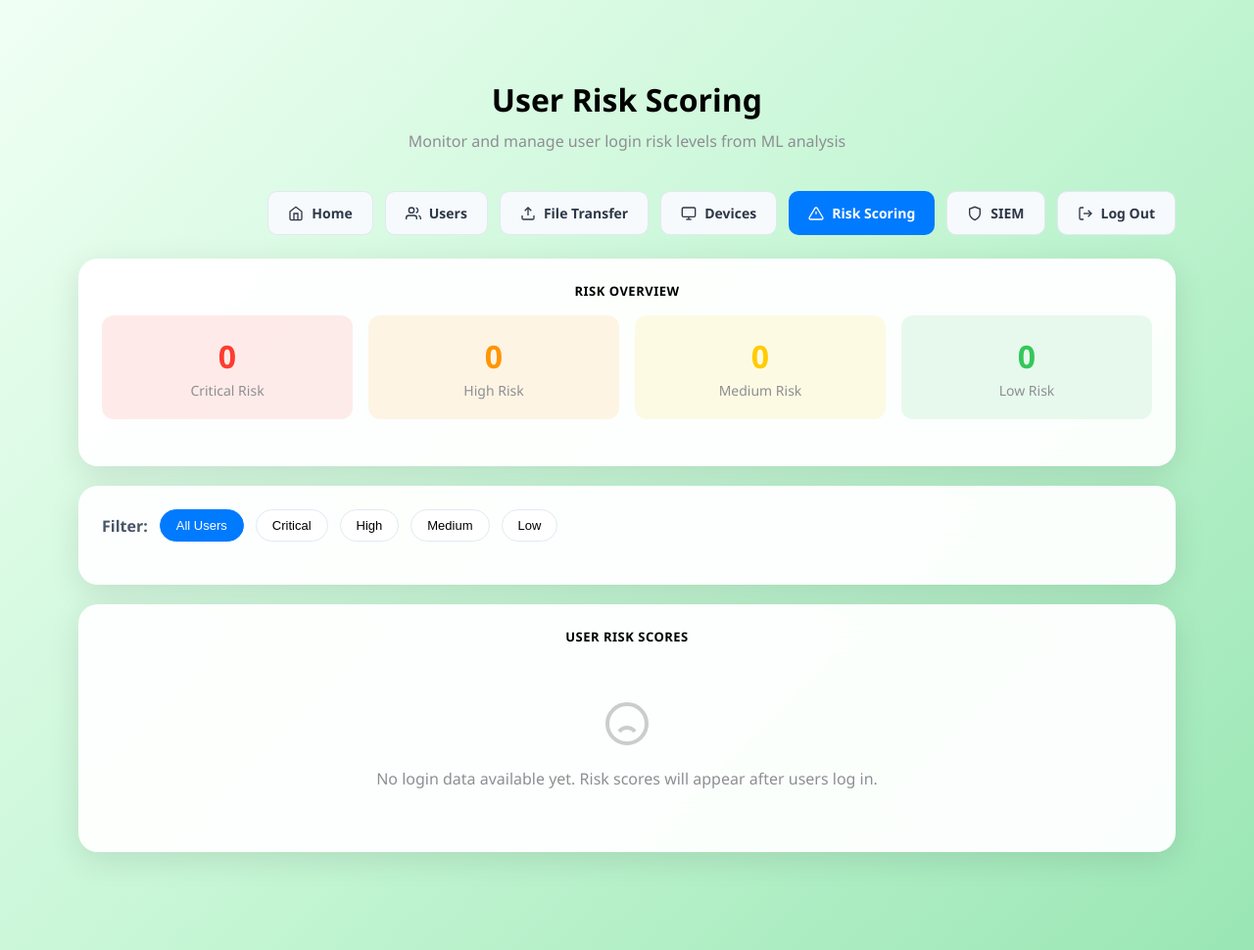
After one commit to kaizez/Openshare, a Flask app: template app/templates/admin_risk_scoring.html in a window 1280 px wide. The commit adds this page. Shown: the whole page at 98% size. Run offline with Flask 3, Linux system fonts and the light colour scheme; the template is opened without the code that fills it, so the values that code supplies are empty; parts of the project's set-up code (start-up, migrations or seed data) failed here and were passed over; some libraries are stand-ins or nearby versions.

Commit message:
Updated route and removing of admin setting in nav bar

```diff
--- /dev/null
+++ b/app/templates/admin_risk_scoring.html
@@ -0,0 +1,599 @@
+{% extends "base.html" %}
+
+{% block title %}User Risk Scoring - Admin - MoveIt{% endblock %}
+
+{% block content %}
+<style>
+    .admin-container {
+        max-width: 1200px;
+        margin: 40px auto;
+        padding: 20px;
+    }
+
+    .admin-header {
+        text-align: center;
+        margin-bottom: 40px;
+    }
+
+    .admin-header h1 {
+        color: #000;
+        font-size: 32px;
+        font-weight: 600;
+        margin: 0 0 10px 0;
+    }
+
+    .admin-header p {
+        color: #8e8e93;
+        font-size: 16px;
+        margin: 0;
+    }
+
+    .admin-nav {
+        display: flex;
+        gap: 12px;
+        margin-bottom: 24px;
+        flex-wrap: wrap;
+        justify-content: flex-end;
+    }
+
+    .nav-btn {
+        display: inline-flex;
+        align-items: center;
+        gap: 8px;
+        padding: 12px 20px;
+        border-radius: 10px;
+        text-decoration: none;
+        font-size: 14px;
+        font-weight: 600;
+        transition: all 0.2s;
+    }
+
+    .nav-btn-primary {
+        background: #007aff;
+        color: white;
+    }
+
+    .nav-btn-primary:hover {
+        background: #0066d6;
+    }
+
+    .nav-btn-secondary {
+        background: #f7fafc;
+        color: #2d3748;
+        border: 1px solid #e2e8f0;
+    }
+
+    .nav-btn-secondary:hover {
+        background: #edf2f7;
+    }
+
+    .nav-btn-active {
+        background: #007aff;
+        color: white;
+    }
+
+    .nav-btn-active:hover {
+        background: #0066d6;
+    }
+
+    .admin-card {
+        background: rgba(255, 255, 255, 0.95);
+        backdrop-filter: blur(20px);
+        border-radius: 20px;
+        padding: 0;
+        box-shadow: 0 8px 32px rgba(0, 0, 0, 0.1);
+        margin-bottom: 20px;
+        overflow: hidden;
+    }
+
+    .admin-section {
+        padding: 24px;
+    }
+
+    .section-title {
+        font-size: 13px;
+        font-weight: 600;
+        color: #000;
+        text-transform: uppercase;
+        letter-spacing: 0.5px;
+        margin: 0 0 16px 0;
+    }
+
+    .filter-bar {
+        display: flex;
+        gap: 12px;
+        margin-bottom: 20px;
+        align-items: center;
+        flex-wrap: wrap;
+    }
+
+    .filter-btn {
+        padding: 8px 16px;
+        border-radius: 20px;
+        border: 1px solid #e2e8f0;
+        background: white;
+        cursor: pointer;
+        font-size: 13px;
+        font-weight: 500;
+        transition: all 0.2s;
+    }
+
+    .filter-btn:hover {
+        background: #f7fafc;
+    }
+
+    .filter-btn.active {
+        background: #007aff;
+        color: white;
+        border-color: #007aff;
+    }
+
+    .stats-grid {
+        display: grid;
+        grid-template-columns: repeat(auto-fit, minmax(150px, 1fr));
+        gap: 16px;
+        margin-bottom: 24px;
+    }
+
+    .stat-card {
+        background: #f7fafc;
+        padding: 20px;
+        border-radius: 12px;
+        text-align: center;
+    }
+
+    .stat-card.critical {
+        background: rgba(255, 59, 48, 0.1);
+    }
+
+    .stat-card.high {
+        background: rgba(255, 149, 0, 0.1);
+    }
+
+    .stat-card.medium {
+        background: rgba(255, 204, 0, 0.1);
+    }
+
+    .stat-card.low {
+        background: rgba(52, 199, 89, 0.1);
+    }
+
+    .stat-number {
+        font-size: 32px;
+        font-weight: 700;
+        color: #2d3748;
+        margin-bottom: 4px;
+    }
+
+    .stat-card.critical .stat-number { color: #ff3b30; }
+    .stat-card.high .stat-number { color: #ff9500; }
+    .stat-card.medium .stat-number { color: #ffcc00; }
+    .stat-card.low .stat-number { color: #34c759; }
+
+    .stat-label {
+        font-size: 14px;
+        color: #8e8e93;
+    }
+
+    .risk-table {
+        width: 100%;
+        border-collapse: collapse;
+    }
+
+    .risk-table th {
+        text-align: left;
+        padding: 12px 16px;
+        background: #f7fafc;
+        font-size: 12px;
+        font-weight: 600;
+        text-transform: uppercase;
+        letter-spacing: 0.5px;
+        color: #8e8e93;
+    }
+
+    .risk-table td {
+        padding: 16px;
+        border-bottom: 1px solid rgba(0, 0, 0, 0.05);
+        vertical-align: middle;
+    }
+
+    .risk-table tr:last-child td {
+        border-bottom: none;
+    }
+
+    .risk-table tr:hover td {
+        background: #f7fafc;
+    }
+
+    .user-info {
+        display: flex;
+        align-items: center;
+        gap: 12px;
+    }
+
+    .user-avatar {
+        width: 40px;
+        height: 40px;
+        border-radius: 50%;
+        background: #e2e8f0;
+        display: flex;
+        align-items: center;
+        justify-content: center;
+        font-weight: 600;
+        color: #4a5568;
+        font-size: 16px;
+    }
+
+    .user-name {
+        font-weight: 600;
+        color: #2d3748;
+    }
+
+    .user-email {
+        font-size: 13px;
+        color: #8e8e93;
+    }
+
+    .risk-score {
+        font-size: 24px;
+        font-weight: 700;
+        text-align: center;
+    }
+
+    .risk-score.critical { color: #ff3b30; }
+    .risk-score.high { color: #ff9500; }
+    .risk-score.medium { color: #ffcc00; }
+    .risk-score.low { color: #34c759; }
+
+    .risk-badge {
+        display: inline-block;
+        padding: 4px 12px;
+        border-radius: 12px;
+        font-size: 12px;
+        font-weight: 600;
+        text-transform: uppercase;
+    }
+
+    .risk-badge.critical {
+        background: rgba(255, 59, 48, 0.15);
+        color: #ff3b30;
+    }
+
+    .risk-badge.high {
+        background: rgba(255, 149, 0, 0.15);
+        color: #ff9500;
+    }
+
+    .risk-badge.medium {
+        background: rgba(255, 204, 0, 0.15);
+        color: #b8860b;
+    }
+
+    .risk-badge.low {
+        background: rgba(52, 199, 89, 0.15);
+        color: #34c759;
+    }
+
+    .risk-factors {
+        display: flex;
+        flex-wrap: wrap;
+        gap: 6px;
+    }
+
+    .risk-factor-tag {
+        display: inline-block;
+        padding: 3px 8px;
+        background: #f7fafc;
+        border-radius: 6px;
+        font-size: 11px;
+        color: #4a5568;
+        border: 1px solid #e2e8f0;
+    }
+
+    .badge-locked {
+        display: inline-block;
+        padding: 4px 10px;
+        border-radius: 12px;
+        font-size: 12px;
+        font-weight: 600;
+        background: #ff3b30;
+        color: white;
+        margin-left: 8px;
+    }
+
+    .action-btn {
+        padding: 8px 16px;
+        border-radius: 8px;
+        font-size: 13px;
+        font-weight: 600;
+        cursor: pointer;
+        border: none;
+        transition: all 0.2s;
+        text-decoration: none;
+        display: inline-flex;
+        align-items: center;
+        gap: 6px;
+    }
+
+    .action-btn-contact {
+        background: #007aff;
+        color: white;
+    }
+
+    .action-btn-contact:hover {
+        background: #0056b3;
+    }
+
+    .action-btn-lock {
+        background: #ff9500;
+        color: white;
+    }
+
+    .action-btn-lock:hover {
+        background: #e68600;
+    }
+
+    .action-btn-view {
+        background: #f7fafc;
+        color: #4a5568;
+        border: 1px solid #e2e8f0;
+    }
+
+    .action-btn-view:hover {
+        background: #edf2f7;
+    }
+
+    .login-info {
+        font-size: 12px;
+        color: #8e8e93;
+    }
+
+    .no-data {
+        text-align: center;
+        padding: 40px;
+        color: #8e8e93;
+    }
+
+    @media (max-width: 768px) {
+        .risk-table {
+            display: block;
+            overflow-x: auto;
+        }
+
+        .admin-nav {
+            flex-direction: column;
+        }
+
+        .nav-btn {
+            justify-content: center;
+        }
+    }
+</style>
+
+<div class="admin-container">
+    <div class="admin-header">
+        <h1>User Risk Scoring</h1>
+        <p>Monitor and manage user login risk levels from ML analysis</p>
+    </div>
+
+    <!-- Navigation -->
+    <div class="admin-nav">
+        <a href="{{ url_for('main.index') }}" class="nav-btn nav-btn-secondary">
+            <svg width="16" height="16" viewBox="0 0 24 24" fill="none" stroke="currentColor" stroke-width="2">
+                <path d="M3 9l9-7 9 7v11a2 2 0 0 1-2 2H5a2 2 0 0 1-2-2z"></path>
+                <polyline points="9 22 9 12 15 12 15 22"></polyline>
+            </svg>
+            Home
+        </a>
+        <a href="{{ url_for('main.admin_dashboard') }}" class="nav-btn nav-btn-secondary">
+            <svg width="16" height="16" viewBox="0 0 24 24" fill="none" stroke="currentColor" stroke-width="2">
+                <path d="M17 21v-2a4 4 0 0 0-4-4H5a4 4 0 0 0-4 4v2"></path>
+                <circle cx="9" cy="7" r="4"></circle>
+                <path d="M23 21v-2a4 4 0 0 0-3-3.87"></path>
+                <path d="M16 3.13a4 4 0 0 1 0 7.75"></path>
+            </svg>
+            Users
+        </a>
+        <a href="{{ url_for('main.admin_filetransfer') }}" class="nav-btn nav-btn-secondary">
+            <svg width="16" height="16" viewBox="0 0 24 24" fill="none" stroke="currentColor" stroke-width="2">
+                <path d="M21 15v4a2 2 0 0 1-2 2H5a2 2 0 0 1-2-2v-4"></path>
+                <polyline points="17 8 12 3 7 8"></polyline>
+                <line x1="12" y1="3" x2="12" y2="15"></line>
+            </svg>
+            File Transfer
+        </a>
+        <a href="{{ url_for('main.admin_devices') }}" class="nav-btn nav-btn-secondary">
+            <svg width="16" height="16" viewBox="0 0 24 24" fill="none" stroke="currentColor" stroke-width="2">
+                <rect x="2" y="3" width="20" height="14" rx="2" ry="2"></rect>
+                <line x1="8" y1="21" x2="16" y2="21"></line>
+                <line x1="12" y1="17" x2="12" y2="21"></line>
+            </svg>
+            Devices
+        </a>
+        <a href="{{ url_for('main.admin_risk_scoring') }}" class="nav-btn nav-btn-active">
+            <svg width="16" height="16" viewBox="0 0 24 24" fill="none" stroke="currentColor" stroke-width="2">
+                <path d="M10.29 3.86L1.82 18a2 2 0 0 0 1.71 3h16.94a2 2 0 0 0 1.71-3L13.71 3.86a2 2 0 0 0-3.42 0z"></path>
+                <line x1="12" y1="9" x2="12" y2="13"></line>
+                <line x1="12" y1="17" x2="12.01" y2="17"></line>
+            </svg>
+            Risk Scoring
+        </a>
+        <a href="https://{{ request.host.split(':')[0] }}:5002" target="_blank" class="nav-btn nav-btn-secondary">
+            <svg width="16" height="16" viewBox="0 0 24 24" fill="none" stroke="currentColor" stroke-width="2">
+                <path d="M12 22s8-4 8-10V5l-8-3-8 3v7c0 6 8 10 8 10z"></path>
+            </svg>
+            SIEM
+        </a>
+        <a href="{{ url_for('main.logout') }}" class="nav-btn nav-btn-secondary">
+            <svg width="16" height="16" viewBox="0 0 24 24" fill="none" stroke="currentColor" stroke-width="2">
+                <path d="M9 21H5a2 2 0 0 1-2-2V5a2 2 0 0 1 2-2h4"></path>
+                <polyline points="16 17 21 12 16 7"></polyline>
+                <line x1="21" y1="12" x2="9" y2="12"></line>
+            </svg>
+            Log Out
+        </a>
+    </div>
+
+    <!-- Stats Overview -->
+    <div class="admin-card">
+        <div class="admin-section">
+            <div class="section-title">Risk Overview</div>
+            <div class="stats-grid">
+                <div class="stat-card critical">
+                    <div class="stat-number">{{ users|selectattr('risk_level', 'equalto', 'critical')|list|length }}</div>
+                    <div class="stat-label">Critical Risk</div>
+                </div>
+                <div class="stat-card high">
+                    <div class="stat-number">{{ users|selectattr('risk_level', 'equalto', 'high')|list|length }}</div>
+                    <div class="stat-label">High Risk</div>
+                </div>
+                <div class="stat-card medium">
+                    <div class="stat-number">{{ users|selectattr('risk_level', 'equalto', 'medium')|list|length }}</div>
+                    <div class="stat-label">Medium Risk</div>
+                </div>
+                <div class="stat-card low">
+                    <div class="stat-number">{{ users|selectattr('risk_level', 'equalto', 'low')|list|length }}</div>
+                    <div class="stat-label">Low Risk</div>
+                </div>
+            </div>
+        </div>
+    </div>
+
+    <!-- Filter Bar -->
+    <div class="admin-card">
+        <div class="admin-section">
+            <div class="filter-bar">
+                <span style="font-weight: 600; color: #4a5568;">Filter:</span>
+                <button class="filter-btn active" onclick="filterRisk('all')">All Users</button>
+                <button class="filter-btn" onclick="filterRisk('critical')">Critical</button>
+                <button class="filter-btn" onclick="filterRisk('high')">High</button>
+                <button class="filter-btn" onclick="filterRisk('medium')">Medium</button>
+                <button class="filter-btn" onclick="filterRisk('low')">Low</button>
+            </div>
+        </div>
+    </div>
+
+    <!-- Risk Scoring Table -->
+    <div class="admin-card">
+        <div class="admin-section">
+            <div class="section-title">User Risk Scores</div>
+            {% if users %}
+            <table class="risk-table">
+                <thead>
+                    <tr>
+                        <th>User</th>
+                        <th>Score</th>
+                        <th>Level</th>
+                        <th>Risk Factors</th>
+                        <th>Last Login</th>
+                        <th>Actions</th>
+                    </tr>
+                </thead>
+                <tbody id="riskTableBody">
+                    {% for user in users %}
+                    <tr data-risk-level="{{ user.risk_level }}">
+                        <td>
+                            <div class="user-info">
+                                <div class="user-avatar">{{ user.username[0].upper() }}</div>
+                                <div>
+                                    <div class="user-name">
+                                        {{ user.username }}
+                                        {% if user.account_locked %}
+                                        <span class="badge-locked">LOCKED</span>
+                                        {% endif %}
+                                    </div>
+                                    <div class="user-email">{{ user.email }}</div>
+                                </div>
+                            </div>
+                        </td>
+                        <td>
+                            <div class="risk-score {{ user.risk_level }}">{{ user.risk_score|int }}</div>
+                        </td>
+                        <td>
+                            <span class="risk-badge {{ user.risk_level }}">{{ user.risk_level }}</span>
+                        </td>
+                        <td>
+                            <div class="risk-factors">
+                                {% if user.risk_factors %}
+                                    {% for factor in user.risk_factors[:3] %}
+                                    <span class="risk-factor-tag">{{ factor }}</span>
+                                    {% endfor %}
+                                    {% if user.risk_factors|length > 3 %}
+                                    <span class="risk-factor-tag">+{{ user.risk_factors|length - 3 }} more</span>
+                                    {% endif %}
+                                {% else %}
+                                <span style="color: #8e8e93; font-size: 12px;">No risk factors</span>
+                                {% endif %}
+                            </div>
+                        </td>
+                        <td>
+                            {% if user.last_login %}
+                            <div class="login-info">
+                                <div>{{ user.last_login.strftime('%Y-%m-%d %H:%M') }}</div>
+                                <div>{{ user.ip_address or 'Unknown IP' }}</div>
+                                <div>{{ user.location or 'Unknown location' }}</div>
+                            </div>
+                            {% else %}
+                            <span style="color: #8e8e93; font-size: 12px;">Never logged in</span>
+                            {% endif %}
+                        </td>
+                        <td>
+                            <div style="display: flex; gap: 8px; flex-wrap: wrap;">
+                                <a href="mailto:{{ user.email }}?subject=Security Alert - Your Account&body=Dear {{ user.username }},%0D%0A%0D%0AWe noticed unusual activity on your account with a risk score of {{ user.risk_score|int }}. Please verify your recent login activity.%0D%0A%0D%0ARisk Factors:%0D%0A{% for factor in user.risk_factors %}- {{ factor }}%0D%0A{% endfor %}%0D%0A%0D%0AIf this was not you, please change your password immediately and enable MFA.%0D%0A%0D%0ABest regards,%0D%0AMoveIt Security Team" class="action-btn action-btn-contact">
+                                    <svg width="14" height="14" viewBox="0 0 24 24" fill="none" stroke="currentColor" stroke-width="2">
+                                        <path d="M4 4h16c1.1 0 2 .9 2 2v12c0 1.1-.9 2-2 2H4c-1.1 0-2-.9-2-2V6c0-1.1.9-2 2-2z"></path>
+                                        <polyline points="22,6 12,13 2,6"></polyline>
+                                    </svg>
+                                    Contact
+                                </a>
+                                {% if user.risk_level in ['high', 'critical'] and not user.account_locked %}
+                                <button onclick="window.location.href='{{ url_for('main.admin_dashboard') }}'" class="action-btn action-btn-lock">
+                                    <svg width="14" height="14" viewBox="0 0 24 24" fill="none" stroke="currentColor" stroke-width="2">
+                                        <rect x="3" y="11" width="18" height="11" rx="2" ry="2"></rect>
+                                        <path d="M7 11V7a5 5 0 0 1 10 0v4"></path>
+                                    </svg>
+                                    Lock
+                                </button>
+                                {% endif %}
+                            </div>
+                        </td>
+                    </tr>
+                    {% endfor %}
+                </tbody>
+            </table>
+            {% else %}
+            <div class="no-data">
+                <svg width="48" height="48" viewBox="0 0 24 24" fill="none" stroke="#ccc" stroke-width="2" style="margin-bottom: 16px;">
+                    <circle cx="12" cy="12" r="10"></circle>
+                    <path d="M16 16s-1.5-2-4-2-4 2-4 2"></path>
+                    <line x1="9" y1="9" x2="9.01" y2="9"></line>
+                    <line x1="15" y1="9" x2="15.01" y2="9"></line>
+                </svg>
+                <p>No login data available yet. Risk scores will appear after users log in.</p>
+            </div>
+            {% endif %}
+        </div>
+    </div>
+</div>
+
+<script>
+function filterRisk(level) {
+    // Update active button
+    document.querySelectorAll('.filter-btn').forEach(btn => {
+        btn.classList.remove('active');
+    });
+    event.target.classList.add('active');
+
+    // Filter table rows
+    const rows = document.querySelectorAll('#riskTableBody tr');
+    rows.forEach(row => {
+        if (level === 'all') {
+            row.style.display = '';
+        } else {
+            const rowLevel = row.getAttribute('data-risk-level');
+            row.style.display = rowLevel === level ? '' : 'none';
+        }
+    });
+}
+</script>
+{% endblock %}
```
Also changed, not shown: app/routes.py (+40 -0 lines), app/templates/admin_dashboard.html (+8 -10 lines), app/templates/admin_filetransfer.html (+8 -9 lines).
